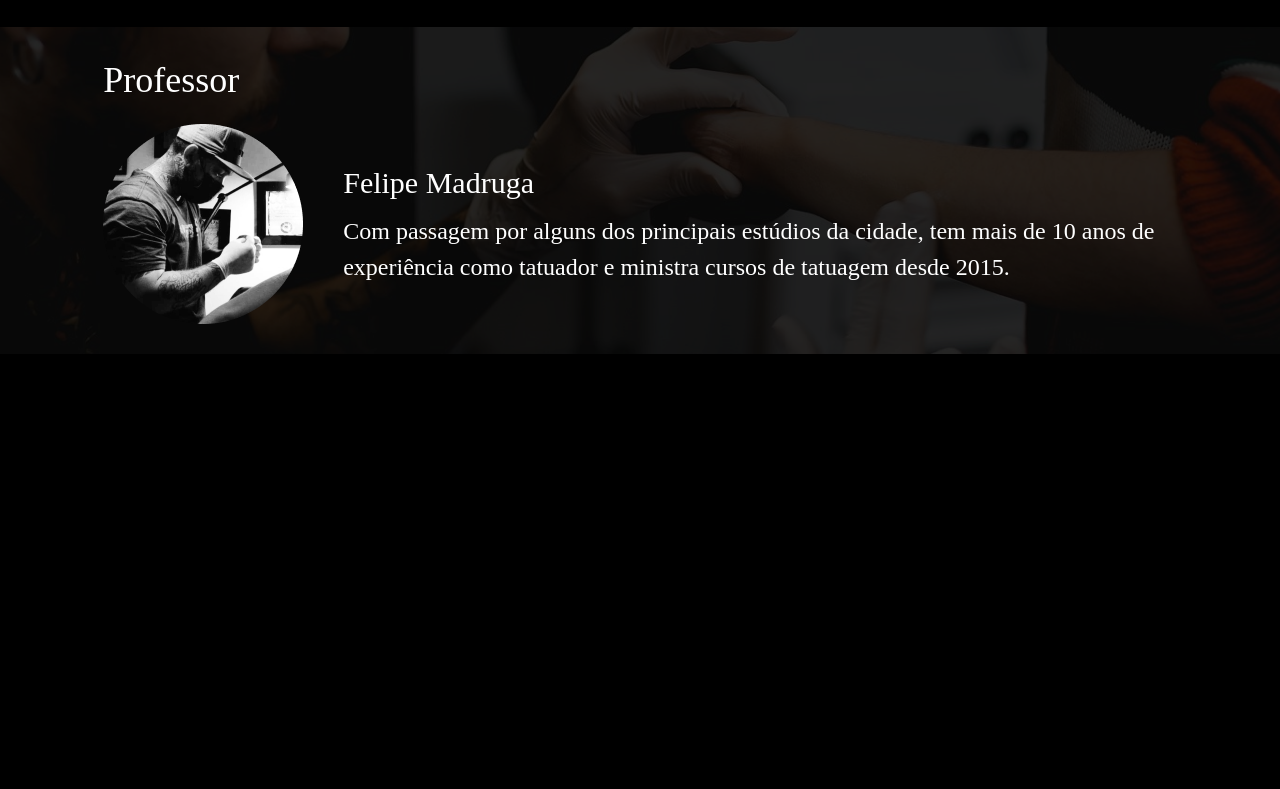
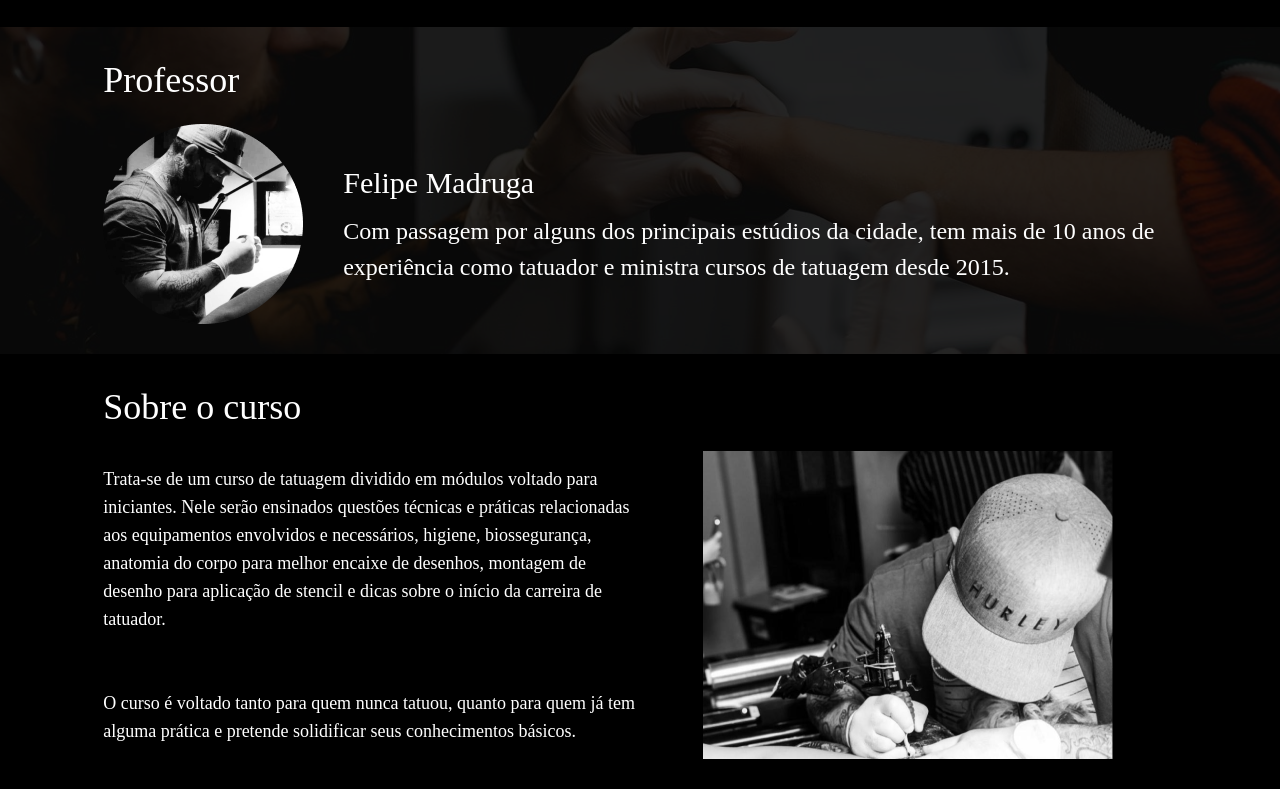
Before and after one commit to ohgosch/curso-de-tatuador, a Gatsby site: page / in a window 1280 px wide. Shown: the part 773-1562 px from the top of the page. Before the commit the page ends 1127 px from the top, so only its background shows below. Built offline with nearby package versions, Linux system fonts and the light colour scheme; Gatsby itself is replaced by a stand-in of ours; a web font is replaced by a local one.

Commit message:
Implements about

```diff
--- /dev/null
+++ b/src/components/About/index.js
@@ -0,0 +1,21 @@
+import React from 'react';
+
+import { Section } from "../Section";
+import { about } from '../../utils/texts';
+import { Container, Description, Side, Image } from './style';
+
+import Photo from '../../images/Sobre o curso thumb.png';
+
+export const About = () => (
+ <Section title={about.title}>
+   <Container>
+     <Side>
+      <Description>{about.description}</Description>
+      <Description>{about.descriptionLine}</Description>
+     </Side>
+     <Side>
+       <Image src={Photo} />
+     </Side>
+   </Container>
+ </Section>
+);
--- /dev/null
+++ b/src/components/About/style.js
@@ -0,0 +1,25 @@
+import styled from "styled-components";
+
+export const Container = styled.div`
+  display: grid;
+  grid-template-columns: 1fr 1fr;
+`;
+
+export const Side = styled.div`
+  display: grid;
+  grid-gap: 28px;
+  align-items: center;
+  justify-content: center;
+`;
+
+export const Description = styled.p`
+  font-style: normal;
+  font-weight: normal;
+  font-size: 18px;
+  line-height: 28px;
+`;
+
+export const Image = styled.img`
+  display: block;
+  margin: 0 auto;
+`;
--- a/src/components/Main/style.js
+++ b/src/components/Main/style.js
@@ -1,6 +1,7 @@
 import styled from 'styled-components';
 import background from '../../images/Main background.png';
 import { COLORS } from '../../utils/constants';
+import { Wrapper } from '../../styles/wrapper';
 
 export const Container = styled.section`
   background-image: url('${background}');
@@ -11,7 +12,7 @@ export const Container = styled.section`
   justify-content: center;
 `;
 
-export const Content = styled.div`
+export const Content = styled(Wrapper)`
   max-width: 621px;
   text-align: center;
 `;
--- a/src/components/layout.js
+++ b/src/components/layout.js
@@ -35,6 +35,10 @@ const GlobalStyle = createGlobalStyle`
   button {
     cursor: pointer;
   }
+
+  img {
+    max-width: 100%;
+  }
 `;
 
 const Layout = ({ children }) => {
--- a/src/pages/index.js
+++ b/src/pages/index.js
@@ -5,6 +5,7 @@ import SEO from "../components/seo"
 import { Main } from "../components/Main";
 import { Newsletter } from "../components/Newsletter";
 import { Teacher } from "../components/Teacher";
+import { About } from "../components/About";
 
 const IndexPage = () => (
   <Layout>
@@ -12,6 +13,7 @@ const IndexPage = () => (
     <Main />
     <Newsletter />
     <Teacher />
+    <About />
   </Layout>
 )
 
--- a/src/utils/texts.js
+++ b/src/utils/texts.js
@@ -21,3 +21,9 @@ export const teacher = {
   name: 'Felipe Madruga',
   description: 'Com passagem por alguns dos principais estúdios da cidade, tem mais de 10 anos de experiência como tatuador e ministra cursos de tatuagem desde 2015.'
 }
+
+export const about = {
+  title: 'Sobre o curso',
+  description: 'Trata-se de um curso de tatuagem dividido em módulos voltado para iniciantes. Nele serão ensinados questões técnicas e práticas relacionadas aos equipamentos envolvidos e necessários, higiene, biossegurança, anatomia do corpo para melhor encaixe de desenhos, montagem de desenho para aplicação de stencil e dicas sobre o início da carreira de tatuador.',
+  descriptionLine: 'O curso é voltado tanto para quem nunca tatuou, quanto para quem já tem alguma prática e pretende solidificar seus conhecimentos básicos.'
+}
```
